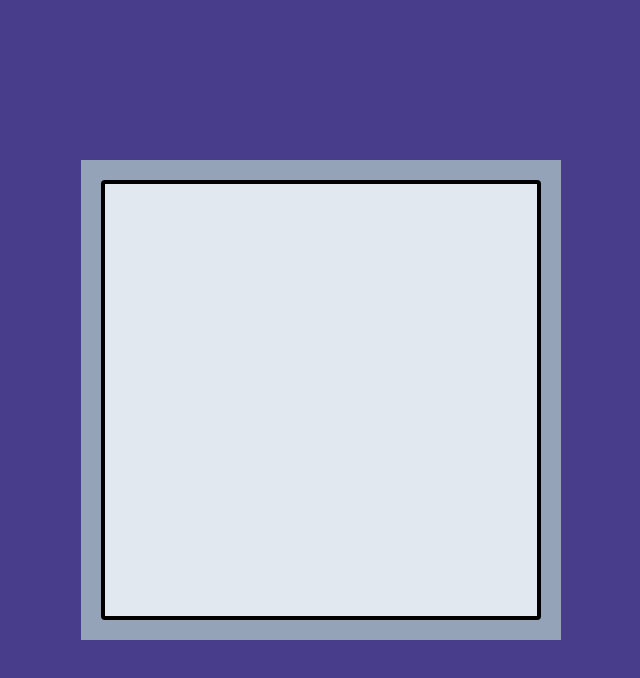
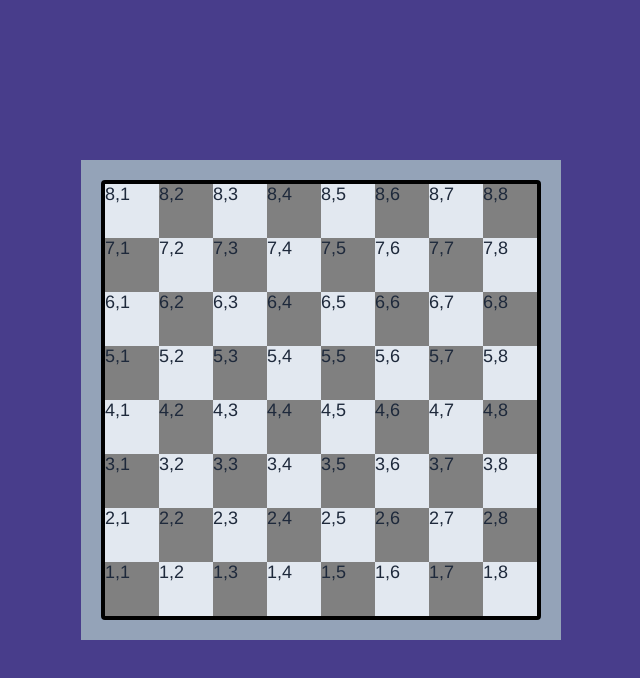
Before and after one commit to Raikho/knights-travails, a website built with webpack: page src/template.html in a window 1280 px wide. Shown: the whole page, without its empty margins (319-959 px from the left). Built offline with nearby package versions, Linux system fonts and the light colour scheme.

Commit message:
add basic squares

```diff
--- a/src/index.js
+++ b/src/index.js
@@ -1,3 +1,14 @@
 import './style.css'
 
-console.log('Hello, World!');
+// add board squares
+let boardNode = document.getElementById('board');
+for (let i = 8; i >= 1; i--) {
+    for (let j = 1; j <= 8; j++) {
+        let node = document.createElement('div');
+        node.classList.add('square');
+        if((i % 2) === (j % 2))
+            node.classList.add('dark');
+        node.textContent = `${i},${j}`; // DEBUG
+        boardNode.appendChild(node);
+    }
+}
--- a/src/style.css
+++ b/src/style.css
@@ -2,7 +2,7 @@
     --bg: darkslateblue;
     --board-container-bg: #94a3b8;
     --board-bg: #e2e8f0;
-    --fg: #f0f9ff;
+    --fg: #1e293b;
 }
 
 body {
@@ -37,4 +37,21 @@ body {
 
     border: 4px solid black;
     border-radius: 4px;
+
+    display: grid;
+    grid-template-columns: repeat(8, 1fr);
+    grid-template-rows: repeat(8, 1fr);
 }
+
+.square {
+    width: 100%;
+    height: 100%;
+    align-self: center;
+    justify-self: center;
+}
+
+.square.dark {
+    width: 100%;
+    height: 100%;
+    background-color: gray;
+}
```
Also changed, not shown: src/template.html (+0 -1 lines), dist/bundle.js, dist/index.html.
